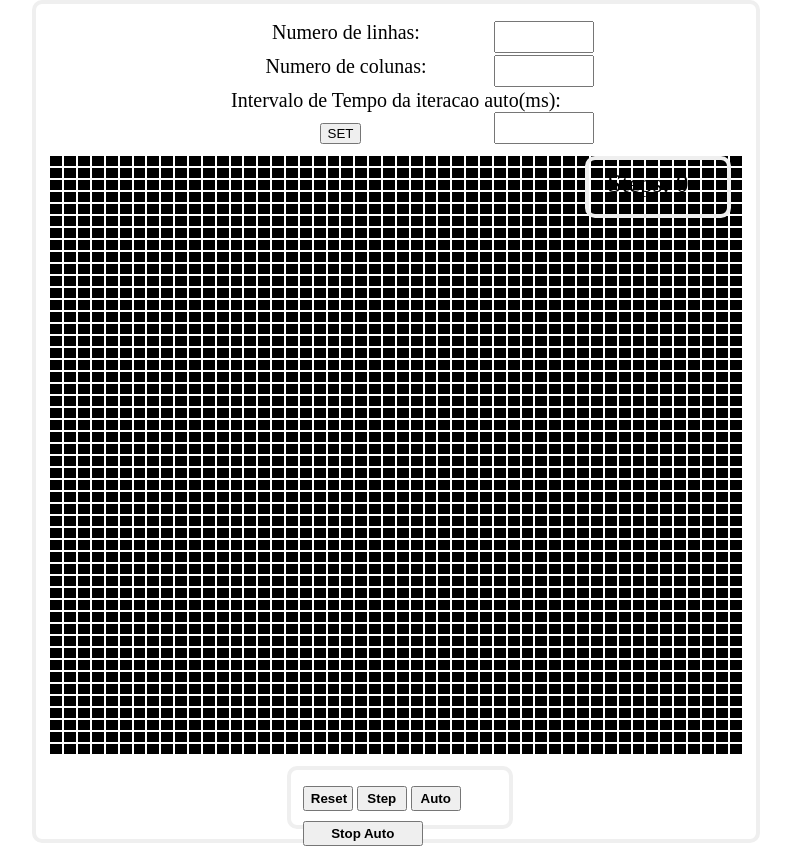
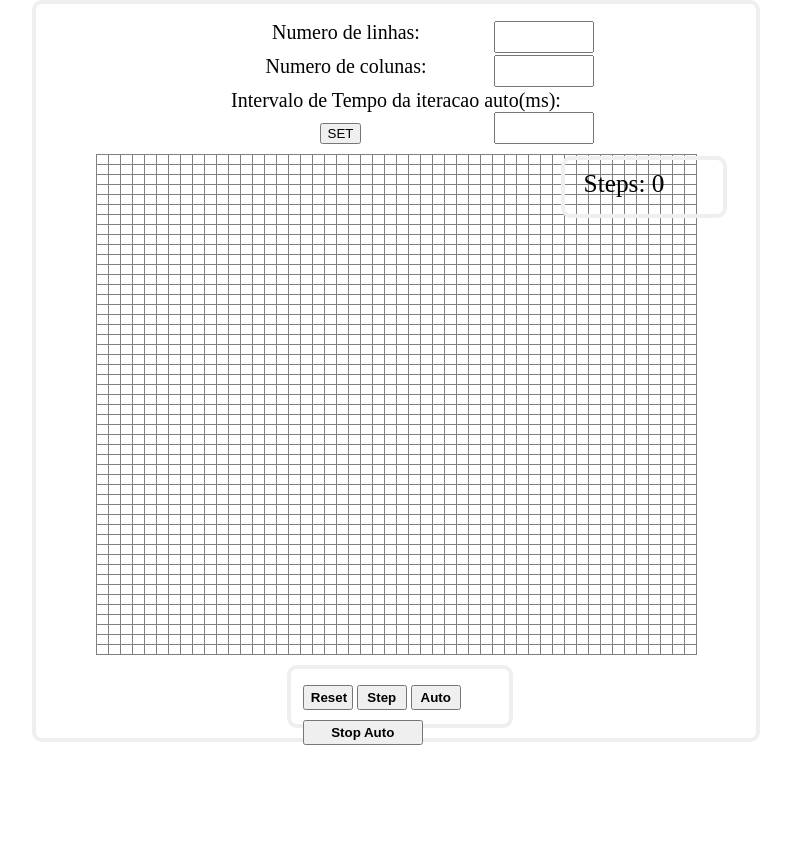
Before and after one commit to TiagoGashu/ng-masters, a plain HTML site: page exercicio2/life.html in a window 1280 px wide. Shown: the part 66-917 px from the top of the page, without its empty margins (244-1035 px from the left). After the commit the page ends 816 px from the top, so only its background shows below. Drawn offline with Linux system fonts and the light colour scheme.

Commit message:
Exercicio 2

```diff
--- a/exercicio2/angularLife.js
+++ b/exercicio2/angularLife.js
@@ -7,6 +7,8 @@ function lifeController($scope, $timeout) {
 	$scope.rows = 50;
 	$scope.columns = 50;
 	$scope.iterations = 0;
+
+	var minimumInterval = 50;
 
 	function getNewGrid() {
 		var lifeGrid = [];
@@ -94,7 +96,7 @@ function lifeController($scope, $timeout) {
 		if(modifiedRows || modifiedColumns) {
 			$scope.lifeGrid = getNewGrid();
 		}
-		$scope.interval = ($scope.intervalNumber >= 500) ? $scope.intervalNumber : 500;
+		$scope.interval = ($scope.intervalNumber >= minimumInterval) ? $scope.intervalNumber : 500;
 		alert('Linhas: ' + $scope.rows + '\nColunas: ' + $scope.columns + '\nIntervalo(ms): ' + $scope.interval);
 	};
 
@@ -104,7 +106,7 @@ function lifeController($scope, $timeout) {
 	};
 
 	$scope.autoStep = function() {
-		if($scope.interval >= 500) {
+		if($scope.interval >= minimumInterval) {
 			$scope.step();
 			$scope.timer = $timeout($scope.autoStep, $scope.interval);
 		}
@@ -114,7 +116,7 @@ function lifeController($scope, $timeout) {
 		if($scope.timer != null) {
 			$timeout.cancel($scope.timer);
 		}
-		if($scope.interval >= 500) {
+		if($scope.interval >= minimumInterval) {
 			$scope.step();
 			$scope.timer = $timeout(function() {
 				$scope.autoStep();
--- a/exercicio2/life.css
+++ b/exercicio2/life.css
@@ -30,25 +30,27 @@ fieldset {
 	margin-right: auto;
 }
 table {
+	border-collapse: collapse;
 	margin-left: auto;
 	margin-right: auto;
 }
-td {
-	background-color: black;
+table tr td {
+	background-color: white;
 	color: white;
 	white-space: nowrap;
 	height: 10px;
-	width: 10px;
+	width: 9px;
+	border: 1px solid gray;
 }
 td.alive {
 	background-color: green;
 }
 .display-iterations {
-	width: 100px;
+	width: 120px;
 	font-size: 19pt;
 	top: 6em;
 	position: absolute;
-	right: 23px;
+	right: 27px;
 }
 .buttons {
 	margin-top: 10px;
```
